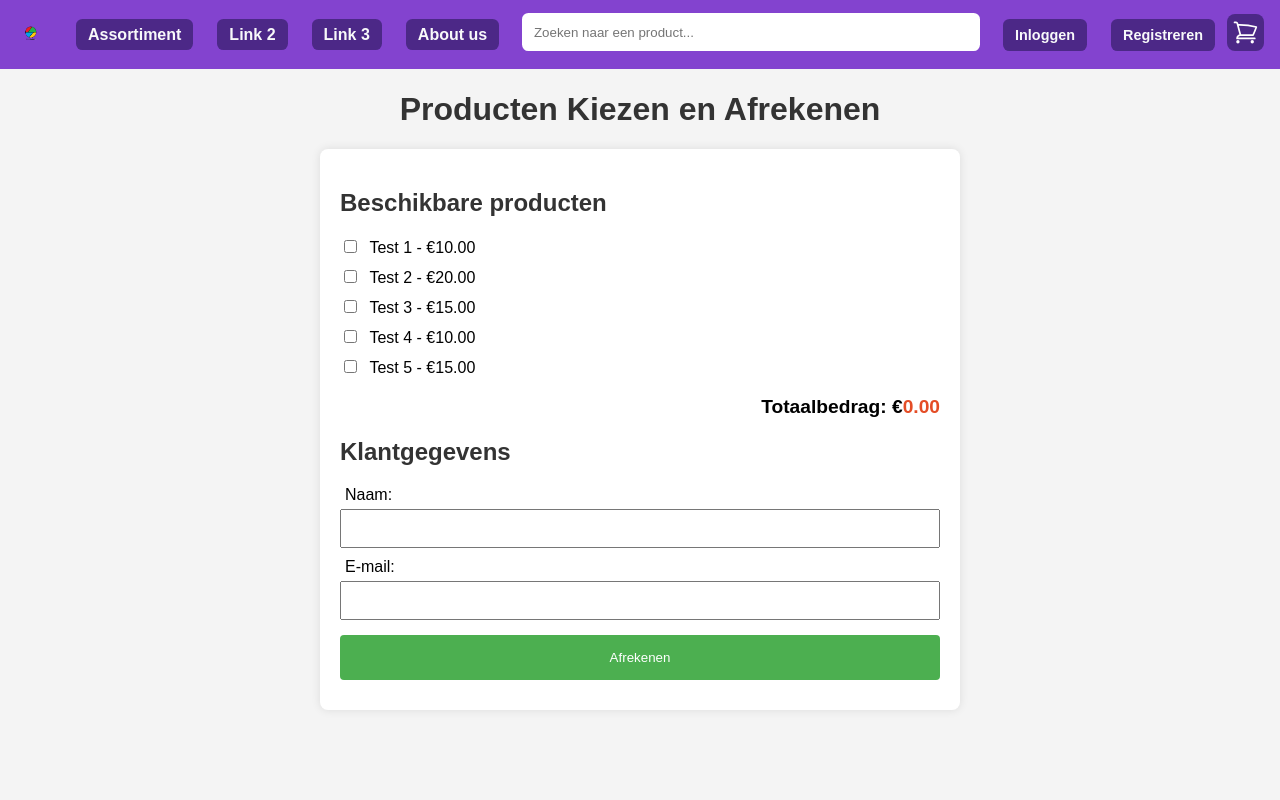
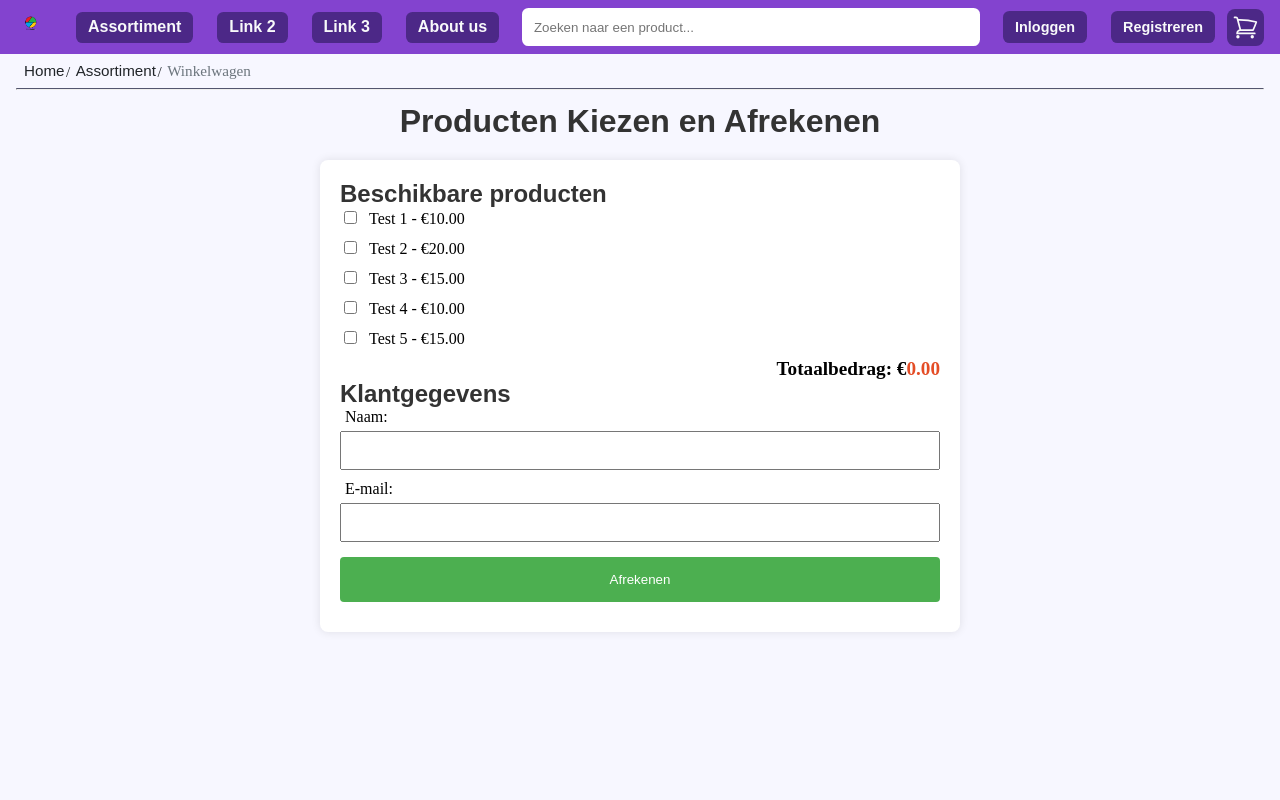
Before and after one commit to brundunn/KBS-Team-2, a PHP site: page /cart-page.php in a window 1280 px wide. Run offline with PHP 8.4, Linux system fonts and the light colour scheme; some web fonts are replaced.

Commit message:
CSS gefixt van cart page

```diff
--- a/cart-page.php
+++ b/cart-page.php
@@ -1,17 +1,39 @@
+<!DOCTYPE html>
+<html lang="en">
 <head>
+    <meta charset="UTF-8">
+    <meta name="viewport"
+          content="width=device-width, user-scalable=no, initial-scale=1.0, maximum-scale=1.0, minimum-scale=1.0">
+    <meta http-equiv="X-UA-Compatible" content="ie=edge">
+    <title>Winkelwagen</title>
+    <link href="src/styles.css" rel="stylesheet">
+    <link href="src/header.css" rel="stylesheet">
     <link rel="stylesheet" href="src/shopping-cart.css">
-    <link href="src/header.css" rel="stylesheet">
 </head>
+<body>
+<?php include 'header.php' ?>
+<div class="main-container">
+    <!--    Breadcrumbs -->
+    <ul class="breadcrumbs">
+        <?php
+        function breadcrumb($link, $naam, $huidigePagina): string
+        {
+            $naam = ucfirst($naam);
 
-<?php include 'header.php'?>
-<!--<div class="topnav">-->
-<!--    <a class="active" href="index.php">Home</a>-->
-<!--    <a href="#news">News</a>-->
-<!--    <a href="#contact">Contact</a>-->
-<!--    <a href="about-us.php">About</a>-->
-<!--</div>-->
+            if (!$huidigePagina) {
+                return "<li><a href=\"$link\">$naam</a></li>";
+            } else {
+                return "<li>$naam</li>";
+            }
+        }
 
-<h1>Producten Kiezen en Afrekenen</h1>
+        echo breadcrumb('index.php', 'Home', false);
+        echo breadcrumb('product-overzicht.php', 'Assortiment', false);
+        echo breadcrumb('#', 'Winkelwagen', true);
+        ?>
+    </ul>
+    <hr>
+<h1 class="cartPageHeader">Producten Kiezen en Afrekenen</h1>
 
 <form id="checkoutForm">
     <h2>Beschikbare producten</h2>
@@ -47,7 +69,7 @@
     <label for="email">E-mail:</label>
     <input type="email" id="email" required>
 
-    <button type="button" onclick="processPayment()">Afrekenen</button>
+    <button class="cartPageCheckoutButton" type="button" onclick="processPayment()">Afrekenen</button>
 </form>
 
 <script>
@@ -83,4 +105,6 @@
 
         window.location.href = 'betaal.php';
     }
-</script>
+</script></div>
+</body>
+</html>
--- a/src/shopping-cart.css
+++ b/src/shopping-cart.css
@@ -1,35 +1,5 @@
-.topnav {
-    background-color: purple;
-    overflow: hidden;
-}
 
-.topnav a {
-    float: left;
-    color: #f2f2f2;
-    text-align: center;
-    padding: 14px 16px;
-    text-decoration: none;
-    font-size: 17px;
-}
-
-.topnav a:hover {
-    background-color: purple;
-    color: black;
-}
-
-.topnav a.active {
-    background-color: mediumpurple;
-    color: white;
-}
-
-body {
-    font-family: 'Arial', sans-serif;
-    margin: 0;
-    padding: 0;
-    background-color: #f4f4f4;
-}
-
-h1 {
+h1.cartPageHeader {
     text-align: center;
     color: #333;
 }
@@ -43,26 +13,26 @@ h1 {
     box-shadow: 0 0 10px rgba(0, 0, 0, 0.1);
 }
 
-h2 {
+#checkoutForm h2 {
     color: #333;
 }
 
-ul {
+#checkoutForm ul {
     list-style: none;
     padding: 0;
 }
 
-li {
+#checkoutForm li {
     margin-bottom: 10px;
 }
 
-label {
+#checkoutForm label {
     margin-left: 5px;
 }
 
-input[type="text"],
-input[type="email"],
-button {
+#checkoutForm input[type="text"],
+#checkoutForm input[type="email"],
+button.cartPageCheckoutButton {
     width: 100%;
     padding: 10px;
     margin-top: 5px;
@@ -70,7 +40,7 @@ button {
     box-sizing: border-box;
 }
 
-button {
+button.cartPageCheckoutButton {
     background-color: #4caf50;
     color: #fff;
     border: none;
@@ -79,11 +49,11 @@ button {
     cursor: pointer;
 }
 
-button:hover {
+button.cartPageCheckoutButton:hover {
     background-color: #45a049;
 }
 
-p {
+#checkoutForm p {
     text-align: right;
     font-weight: bold;
     font-size: 1.2em;
```
